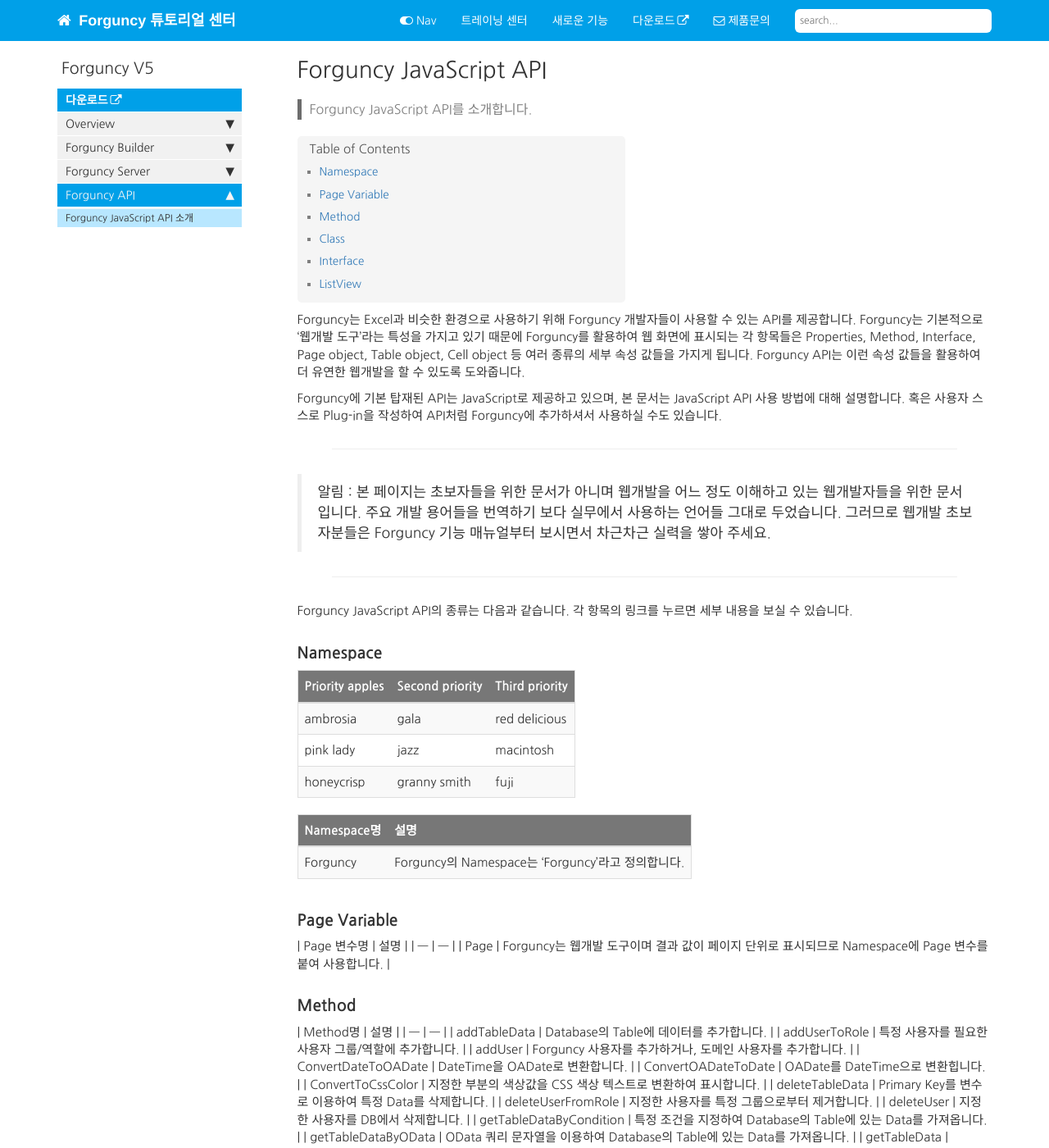
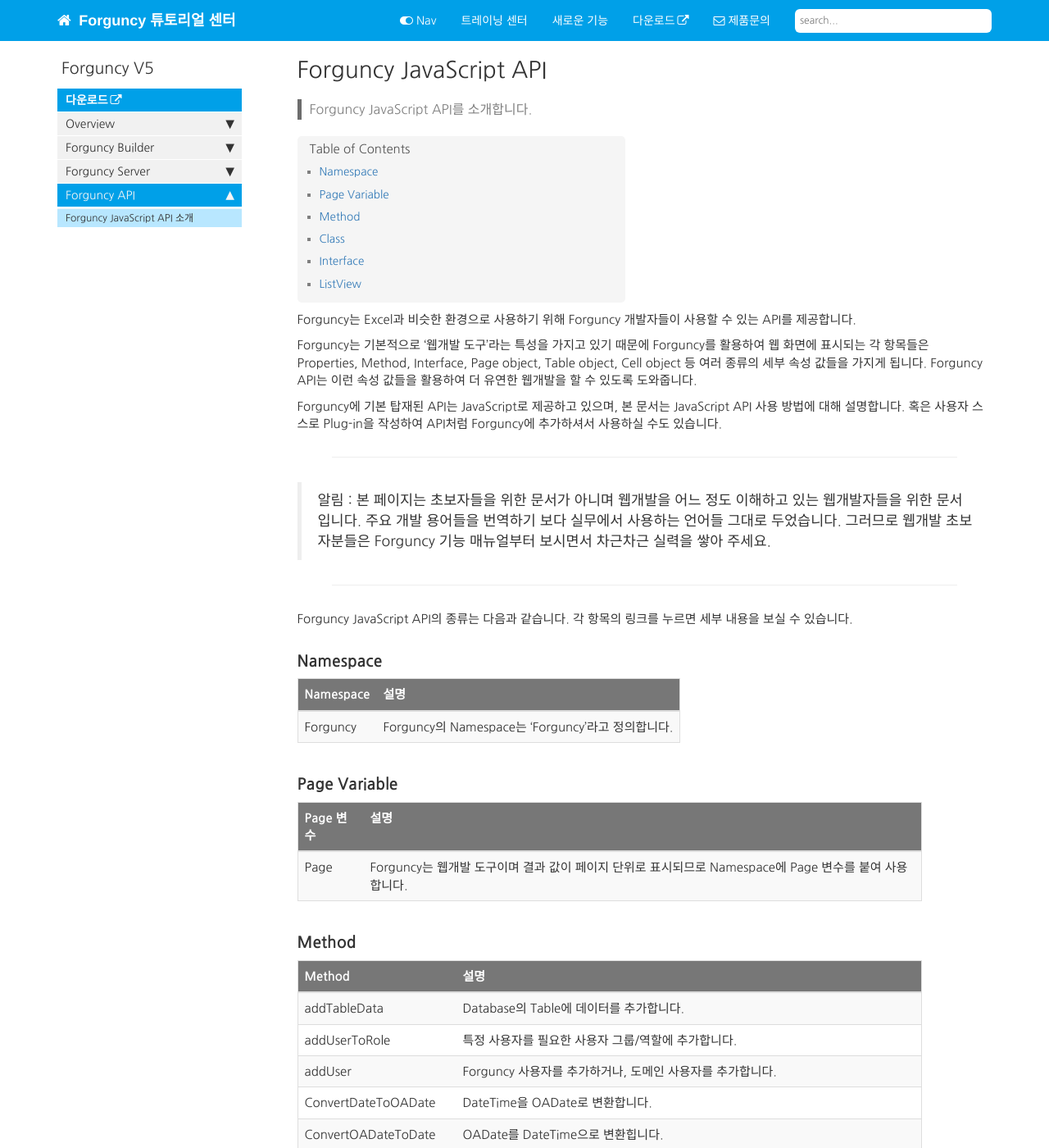
Before and after one commit to Xeppetto/Forguncy-Korea.github.io, a Jekyll site: the page built from pages/forguncy5_03_javascript_api/fgc5jsapi_intro.md, in a window 1280 px wide and 1400 px high. Shown: the whole window at 82% size. Built offline with Jekyll 4.4.1, drawn with Linux system fonts in a browser that asks for light colours; comment, search, counter and statistics services are not loaded; some of the changed text lies outside the part shown.

```diff
--- a/pages/forguncy5_03_javascript_api/fgc5jsapi_intro.md
+++ b/pages/forguncy5_03_javascript_api/fgc5jsapi_intro.md
@@ -9,7 +9,9 @@ permalink: fgc5jsapi_intro.html
 folder: forguncy5_03_javascript_api
 ---
 
-Forguncy는 Excel과 비슷한 환경으로 사용하기 위해 Forguncy 개발자들이 사용할 수 있는 API를 제공합니다. Forguncy는 기본적으로 '웹개발 도구'라는 특성을 가지고 있기 때문에 Forguncy를 활용하여 웹 화면에 표시되는 각 항목들은 Properties, Method, Interface, Page object, Table object, Cell object 등 여러 종류의 세부 속성 값들을 가지게 됩니다. Forguncy API는 이런 속성 값들을 활용하여 더 유연한 웹개발을 할 수 있도록 도와줍니다.
+Forguncy는 Excel과 비슷한 환경으로 사용하기 위해 Forguncy 개발자들이 사용할 수 있는 API를 제공합니다.
+
+Forguncy는 기본적으로 '웹개발 도구'라는 특성을 가지고 있기 때문에 Forguncy를 활용하여 웹 화면에 표시되는 각 항목들은 Properties, Method, Interface, Page object, Table object, Cell object 등 여러 종류의 세부 속성 값들을 가지게 됩니다. Forguncy API는 이런 속성 값들을 활용하여 더 유연한 웹개발을 할 수 있도록 도와줍니다.
 
 Forguncy에 기본 탑재된 API는 JavaScript로 제공하고 있으며, 본 문서는 JavaScript API 사용 방법에 대해 설명합니다. 혹은 사용자 스스로 Plug-in을 작성하여 API처럼 Forguncy에 추가하셔서 사용하실 수도 있습니다.
 
@@ -23,24 +25,21 @@ Forguncy JavaScript API의 종류는 다음과 같습니다. 각 항목의 링
 
 ### Namespace
 
-| Priority apples | Second priority | Third priority |
-|-------|--------|---------|
-| ambrosia | gala | red delicious |
-| pink lady | jazz | macintosh |
-| honeycrisp | granny smith | fuji |
-
-| Namespace명 | 설명 |
+| Namespace | 설명 |
 | --- | --- |
 | Forguncy | Forguncy의 Namespace는 'Forguncy'라고 정의합니다. |
 
 
 ### Page Variable
-| Page 변수명 | 설명 |
+
+| Page 변수 | 설명 |
 | --- | --- |
 | Page | Forguncy는 웹개발 도구이며 결과 값이 페이지 단위로 표시되므로 Namespace에 Page 변수를 붙여 사용합니다. |
 
+
 ### Method
-| Method명 | 설명 |
+
+| Method | 설명 |
 | --- | --- |
 | addTableData | Database의 Table에 데이터를 추가합니다. |
 | addUserToRole | 특정 사용자를 필요한 사용자 그룹/역할에 추가합니다. |
```
Also changed, not shown: other parts of pages/forguncy5_03_javascript_api/fgc5jsapi_intro.md (+42 -1 lines), pages/news/grapecity_products.md (+8 -4 lines).
